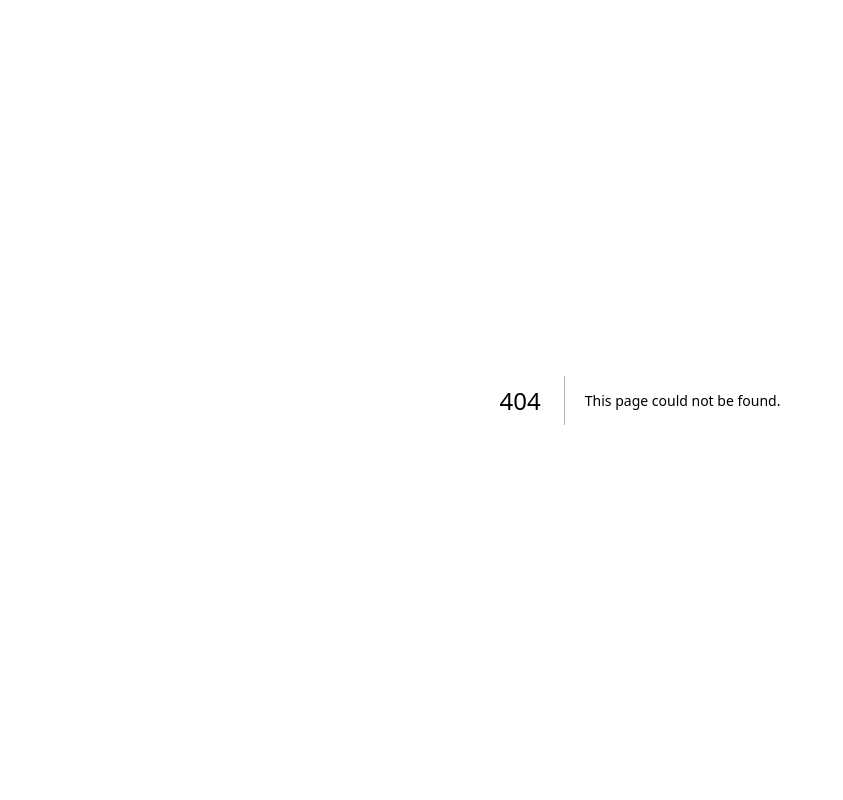
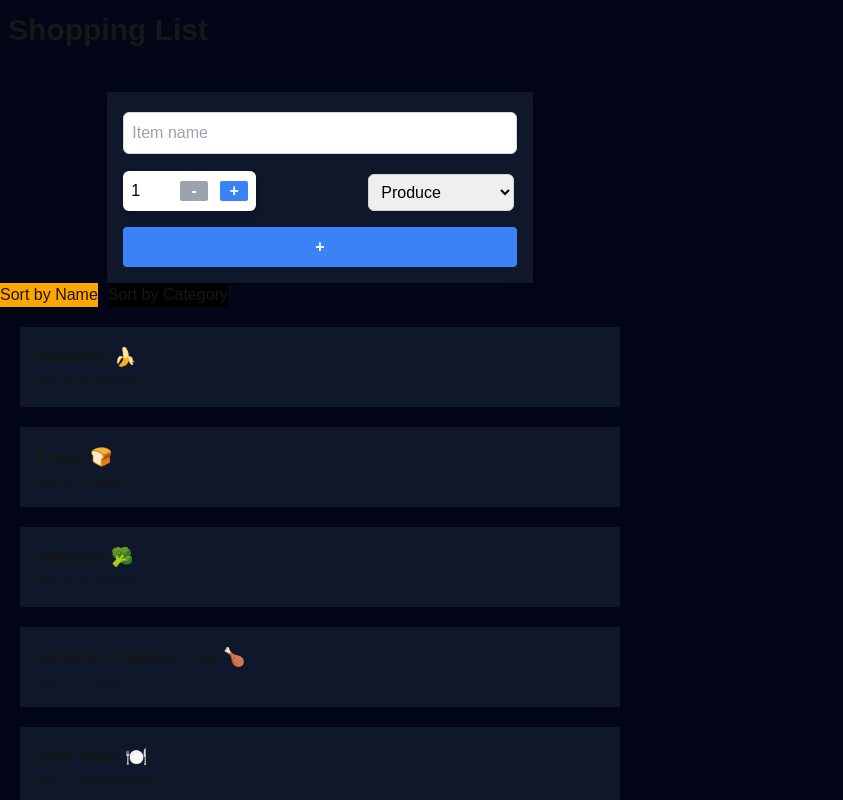
Before and after one commit to RamseyKHX/cprg306-assignments, a Next.js app: page /week-8 in a window 1280 px wide. Before the commit this address had no page. Shown: the top 800 px of the page, without its empty margins (0-843 px from the left). Built offline with nearby package versions, Linux system fonts and the light colour scheme.

Commit message:
complete week 8 assignment.

```diff
--- a/app/page.js
+++ b/app/page.js
@@ -39,6 +39,11 @@
             <Link href="week-7" className="text-orange-500 hover:underline">Week 7</Link>
             </li>
           </ul>
+          <ul className="text-2xl">
+            <li>
+            <Link href="week-8" className="text-aqua-500 hover:underline">Week 8</Link>
+            </li>
+          </ul>
       </div>
     </main>
 
--- /dev/null
+++ b/app/week-8/item-list.js
@@ -0,0 +1,41 @@
+import { useState } from 'react';
+import Item from './item';
+
+export default function ItemList({ items, onItemSelect }) {
+    const [sortBy, setSortBy] = useState("name");
+
+    const sortedItems = [...items].sort((a, b) => {
+        if (sortBy === "name") {
+            return a.name.localeCompare(b.name);
+        } else if (sortBy === "category") {
+            return a.category.localeCompare(b.category);
+        }
+        return 0;
+    });
+
+    return (
+        <>
+            <div>
+                <button
+                    style={{ backgroundColor: sortBy === "name" ? "orange" : "black" }}
+                    onClick={() => setSortBy("name")}> Sort by Name
+                </button>
+                <button
+                    style={{ backgroundColor: sortBy === "category" ? "orange" : "black", marginLeft: "10px" }}
+                    onClick={() => setSortBy("category")}>Sort by Category
+                </button>
+            </div>
+
+            <ul>
+                {sortedItems.map((item) => (
+                    <Item
+                        key={item.id}
+                        name={item.name}
+                        quantity={item.quantity}
+                        category={item.category}
+                        onSelect={onItemSelect}/>
+                ))}
+            </ul>
+        </>
+    );
+}
--- /dev/null
+++ b/app/week-8/item.js
@@ -0,0 +1,12 @@
+function Item({ name, quantity, category, onSelect }) {
+    return (
+        <li onClick={() => onSelect(name)} className="flex justify-between p-4 bg-slate-900 m-5 cursor-pointer">
+            <div>
+                <h3 className="text-lg font-bold text-white-800">{name}</h3>
+                <p className="text-sm text-white-500">Buy {quantity} in {category}</p>
+            </div>
+        </li>
+    );
+}
+
+export default Item;
--- /dev/null
+++ b/app/week-8/items.json
@@ -0,0 +1,74 @@
+[
+    {
+      "id": "1h2GJKH12gkHG31h1H",
+      "name": "milk, 4 L 🥛",
+      "quantity": 1,
+      "category": "dairy"
+    },
+    {
+      "id": "2KJH3k2j3H1k2J3K1H",
+      "name": "bread 🍞",
+      "quantity": 2,
+      "category": "bakery"
+    },
+    {
+      "id": "3h2KJH3k2j3H1k2J3",
+      "name": "eggs, dozen 🥚",
+      "quantity": 2,
+      "category": "dairy"
+    },
+    {
+      "id": "4k2J3K1H2GJKH12gk",
+      "name": "bananas 🍌",
+      "quantity": 6,
+      "category": "produce"
+    },
+    {
+      "id": "5H1h1H2KJH3k2j3H",
+      "name": "broccoli 🥦",
+      "quantity": 3,
+      "category": "produce"
+    },
+    {
+      "id": "6H1k2J3K1H2GJKH1",
+      "name": "chicken breasts, 1 kg 🍗",
+      "quantity": 1,
+      "category": "meat"
+    },
+    {
+      "id": "7gkHG31h1H2KJH3k",
+      "name": "pasta sauce 🍝",
+      "quantity": 3,
+      "category": "canned goods"
+    },
+    {
+      "id": "8j3H1k2J3K1H2GJK",
+      "name": "spaghetti, 454 g 🍝",
+      "quantity": 2,
+      "category": "dry goods"
+    },
+    {
+      "id": "9H12gkHG31h1H2KJ",
+      "name": "toilet paper, 12 pack 🧻",
+      "quantity": 1,
+      "category": "household"
+    },
+    {
+      "id": "10H3k2j3H1k2J3K1",
+      "name": "paper towels, 6 pack",
+      "quantity": 1,
+      "category": "household"
+    },
+    {
+      "id": "11k2J3K1H2GJKH12",
+      "name": "dish soap 🍽️",
+      "quantity": 1,
+      "category": "household"
+    },
+    {
+      "id": "12GJKH12gkHG31h1",
+      "name": "hand soap 🧼",
+      "quantity": 4,
+      "category": "household"
+    }
+  ]
--- /dev/null
+++ b/app/week-8/meal-ideas.js
@@ -0,0 +1,40 @@
+'use client';
+
+import { useState, useEffect } from 'react';
+
+export default function MealIdeas({ ingredient }) {
+    const [meals, setMeals] = useState([]);
+
+
+    async function fetchMealIdeas(ingredient) {
+        const response = await fetch(`https://www.themealdb.com/api/json/v1/1/filter.php?i=${ingredient}`);
+        const data = await response.json();
+        return data.meals || [];
+    }
+
+
+    useEffect(() => {
+        async function loadMealIdeas() {
+            const mealsData = await fetchMealIdeas(ingredient);
+            setMeals(mealsData);
+        }
+
+        if (ingredient) {
+            loadMealIdeas();
+        }
+    }, [ingredient]);
+
+    return (
+        <div>
+            <h2>Meal Ideas for {ingredient}</h2>
+            <ul>
+                {meals.map(meal => (
+                    <li key={meal.idMeal}>
+                        <p>{meal.strMeal}</p>
+                        <img src={meal.strMealThumb} alt={meal.strMeal} />
+                    </li>
+                ))}
+            </ul>
+        </div>
+    );
+}
--- /dev/null
+++ b/app/week-8/new-item.js
@@ -0,0 +1,104 @@
+'use client';
+
+import { useState } from "react";
+
+export default function NewItem({ onAddItem }) {
+    const [name, setName] = useState("");
+    const [quantity, setQuantity] = useState(1);
+    const [category, setCategory] = useState("produce");
+
+    const handleSubmit = (e) => {
+        e.preventDefault();
+
+        const newItem = {
+            id: Math.random().toString(36).substr(2, 9),
+            name,
+            quantity,
+            category,
+        };
+
+        onAddItem(newItem);
+
+
+
+        setName("");
+        setQuantity(1);
+        setCategory("produce");
+    }
+
+    const increment = () => {
+        if (quantity < 20) {
+            setQuantity(quantity + 1);
+        }
+    }
+
+    const decrement = () => {
+        if (quantity > 1) {
+            setQuantity(quantity - 1);
+        }
+    }
+
+    function NewItem({ onAddItem }) {
+
+     }
+
+
+    return (
+        <div className="flex justify-center items-center">
+            <form onSubmit={handleSubmit} className="text-black bg-slate-900 p-4 mt-3 shadow-lg space-y-4">
+                <div>
+                    <input
+                        type="text"
+                        placeholder="Item name"
+                        value={name}
+                        onChange={(e) => setName(e.target.value)}
+                        required
+                        className="mt-1 block w-full p-2 border border-gray-300 rounded-md"/>
+                </div>
+
+                <div className="flex items-center">
+                    <div className="flex items-center bg-white p-2 rounded-md shadow-md">
+                        <span className="text-l pr-10 text-black">{quantity}</span>
+                        <button
+                            type="button"
+                            onClick={decrement}
+                            className={`w-7 h-5 flex items-center justify-center rounded-sm text-white font-bold mr-3
+                            ${quantity === 1 ? 'bg-gray-400 cursor-not-allowed' : 'bg-gray-400 hover:bg-gray-600'}`}
+                            disabled={quantity === 1}>-
+                        </button>
+                        <button
+                            type="button"
+                            onClick={increment}
+                            className={`w-7 h-5 flex items-center justify-center rounded-sm text-white font-bold
+                            ${quantity === 20 ? 'bg-gray-400 cursor-not-allowed' : 'bg-blue-500 hover:bg-blue-400'}`}
+                            disabled={quantity === 20}>+
+                        </button>
+                    </div>
+
+                    <div className="ml-28">
+                        <select
+                            value={category}
+                            onChange={(e) => setCategory(e.target.value)}
+                            className="mt-1 block p-2 border border-gray-300 rounded-md">
+
+                            <option value="" disabled className="text-gray-400">Category</option>
+                            <option value="Produce">Produce</option>
+                            <option value="Dairy">Dairy</option>
+                            <option value="Bakery">Bakery</option>
+                            <option value="Meat">Meat</option>
+                            <option value="Frozen Foods">Frozen Foods</option>
+                            <option value="Canned Goods">Canned Goods</option>
+                            <option value="Dry Goods">Dry Goods</option>
+                            <option value="Beverages">Beverages</option>
+                            <option value="Snacks">Snacks</option>
+                            <option value="Household">Household</option>
+                            <option value="Other">Other</option>
+                        </select>
+                    </div>
+                </div>
+
+                <button type="submit" className="bg-blue-500 text-white font-bold py-2 px-48 rounded hover:bg-blue-400">+</button>
+            </form>
+        </div>
+    );
+}
--- /dev/null
+++ b/app/week-8/page.js
@@ -0,0 +1,36 @@
+'use client';
+
+import { useState } from 'react';
+import ItemList from './item-list';
+import NewItem from './new-item';
+import MealIdeas from './meal-ideas';
+import itemsData from './items.json';
+
+export default function Page() {
+    const [items, setItems] = useState(itemsData);
+    const [selectedItemName, setSelectedItemName] = useState('');
+
+    const handleAddItem = (newItem) => {
+        setItems([...items, newItem]);
+    };
+
+    const handleItemSelect = (itemName) => {
+        const cleanedName = itemName.split(',')[0].replace(/[^\w\s]/gi, '').trim();
+        setSelectedItemName(cleanedName);
+    };
+
+    return (
+        <main className="flex bg-slate-950">
+            <div className="w-1/2">
+                <h1 className="text-3xl font-bold text-white-800 mb-8 pt-3 px-2">
+                    Shopping List
+                </h1>
+                <NewItem onAddItem={handleAddItem}/>
+                <ItemList items={items} onItemSelect={handleItemSelect}/>
+            </div>
+            <div className="w-1/2">
+                {selectedItemName && <MealIdeas ingredient={selectedItemName} />}
+            </div>
+        </main>
+    );
+}
```
